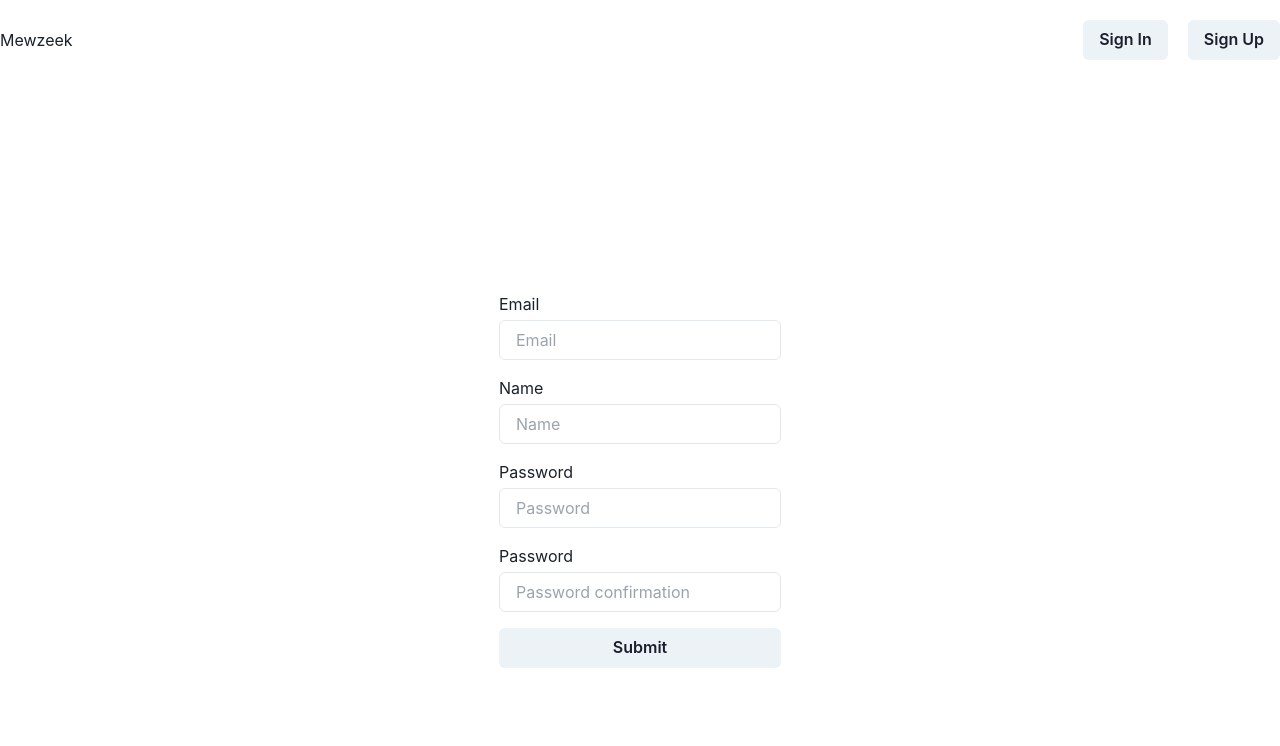
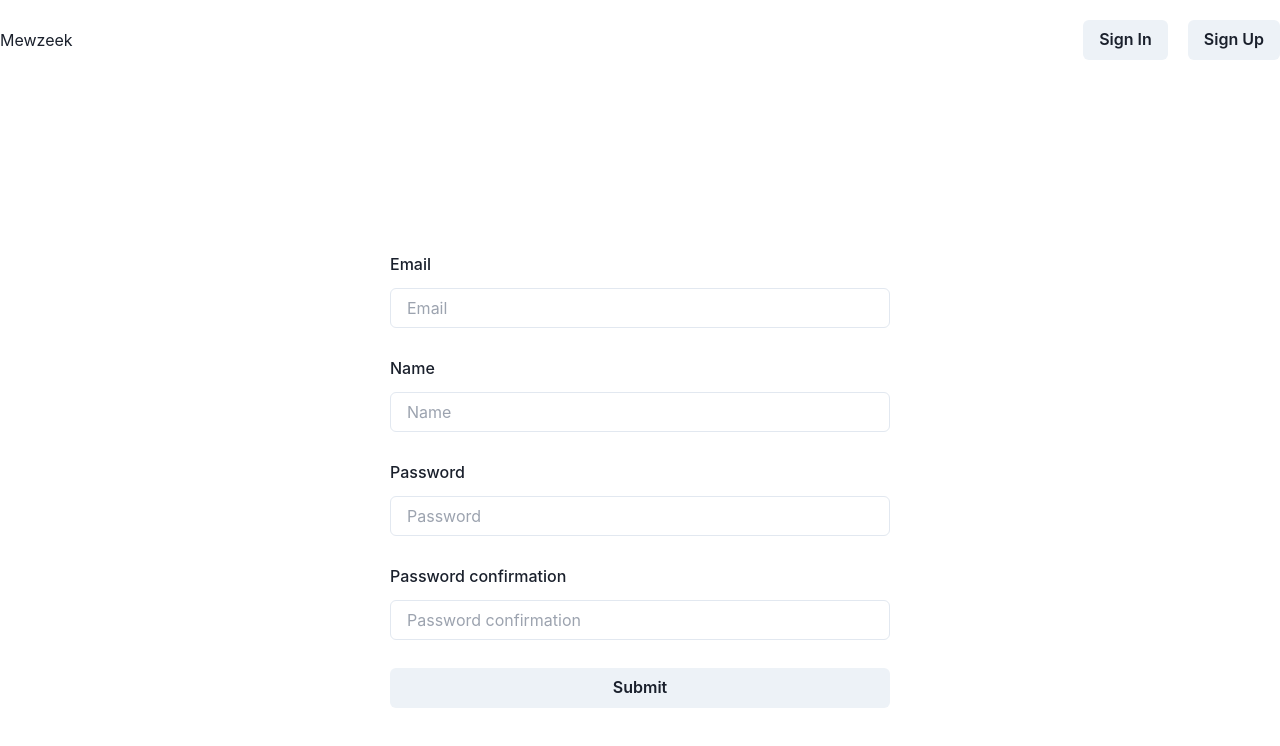
Before and after one commit to Vterebenin/mewzeek-front, a React (Vite) app: page /sign-in in a window 1280 px wide. Shown: the top 746 px of the page. Built offline with nearby package versions, Linux system fonts and the light colour scheme.

Commit message:
feat: added input and validation errors components

```diff
--- /dev/null
+++ b/src/api/http.tsx
@@ -0,0 +1,8 @@
+import axios from "axios";
+
+const http = axios.create({
+  // todo: make an env var
+  baseURL: "http://localhost:8000/api/",
+});
+
+export default http;
--- a/src/components/Registration.tsx
+++ b/src/components/Registration.tsx
@@ -1,26 +1,41 @@
+import http from "@/api/http";
 import { Button, Input } from "@chakra-ui/react";
-import axios, { AxiosError } from "axios";
-import { useState } from "react";
+import { AxiosError } from "axios";
+import { ChangeEvent, useState } from "react";
+import TheInput from "@/components/common/TheInput";
 
-const http = axios.create({
-  baseURL: "http://localhost:8000/api/",
-});
-
+interface RegistrationForm {
+  email: string;
+  password: string;
+  name: string;
+  passwordConfirmation: string;
+}
+const DEFAULT_FORM = {
+  email: "",
+  password: "",
+  name: "",
+  passwordConfirmation: "",
+};
 function Registration() {
   const [errors, setErrors] = useState<ValidationErrorObject>({});
+  const [form, setForm] = useState<RegistrationForm>({ ...DEFAULT_FORM });
+  const handleChange = (e: ChangeEvent) => {
+    const { name, value } = e.target as typeof e.target & {
+      name: string;
+      value: string;
+    };
+    const newErrors = { ...errors };
+    delete newErrors[name];
+    setErrors(newErrors);
+    setForm({
+      ...form,
+      [name]: value,
+    });
+  };
   const onSubmit = async (e: React.SyntheticEvent) => {
     e.preventDefault();
     setErrors({});
-    const target = e.target as typeof e.target & {
-      email: { value: string };
-      password: { value: string };
-      name: { value: string };
-      passwordConfirmation: { value: string };
-    };
-    const email = target.email.value; // typechecks!
-    const password = target.password.value; // typechecks!
-    const name = target.name.value; // typechecks!
-    const passwordConfirmation = target.passwordConfirmation.value; // typechecks!
+    const { email, password, passwordConfirmation, name } = form;
     try {
       await http.post("auth/register", {
         email,
@@ -38,49 +53,53 @@ function Registration() {
     }
   };
   return (
-    <div className="mx-auto flex justify-center items-center h-[100vh]">
+    <div className="mx-auto flex justify-center items-center min-h-[100vh]">
       <form
         onSubmit={(e: React.SyntheticEvent) => onSubmit(e)}
-        className="flex gap-4 flex-col"
+        className="flex gap-4 flex-col max-w-[500px] w-full"
       >
-        <div className="flex gap-1 flex-col">
-          <label htmlFor="email">Email</label>
-          <Input
-            id="email"
+        <TheInput
+          className="flex gap-1 flex-col"
           name="email"
+          value={form.email}
+          onChange={(e) => handleChange(e)}
           placeholder="Email"
+          label="Email"
           isInvalid={!!errors.email}
+          errorText={errors.email}
         />
-        </div>
-        <div className="flex gap-1 flex-col">
-          <label htmlFor="name">Name</label>
-          <Input
-            id="name"
+        <TheInput
+          className="flex gap-1 flex-col"
           name="name"
           placeholder="Name"
+          label="Name"
+          value={form.name}
+          onChange={(e) => handleChange(e)}
           isInvalid={!!errors.name}
+          errorText={errors.name}
         />
-        </div>
-        <div className="flex gap-1 flex-col">
-          <label htmlFor="password">Password</label>
-          <Input
-            id="password"
+        <TheInput
+          className="flex gap-1 flex-col"
           name="password"
+          label="Password"
           placeholder="Password"
           type="password"
+          value={form.password}
+          onChange={(e) => handleChange(e)}
           isInvalid={!!errors.password}
+          errorText={errors.password}
         />
-        </div>
-        <div className="flex gap-1 flex-col">
-          <label htmlFor="passwordConfirmation">Password</label>
-          <Input
-            id="passwordConfirmation"
+        <TheInput
+          className="flex gap-1 flex-col"
           name="passwordConfirmation"
+          label="Password confirmation"
           placeholder="Password confirmation"
           type="password"
+          value={form.passwordConfirmation}
+          onChange={(e) => handleChange(e)}
           isInvalid={!!errors.password}
+          errorText={errors.password}
         />
-        </div>
         <Button type="submit">Submit</Button>
       </form>
     </div>
--- /dev/null
+++ b/src/components/common/TheInput.tsx
@@ -0,0 +1,63 @@
+import {
+  FormControl,
+  FormErrorMessage,
+  FormHelperText,
+  FormLabel,
+  Input,
+} from "@chakra-ui/react";
+import { ChangeEventHandler } from "react";
+
+interface TheInputProps {
+  className?: string;
+  type?: string;
+  onChange: ChangeEventHandler;
+  value: string | number;
+  isInvalid?: boolean;
+  label?: string;
+  placeholder?: string;
+  helperText?: string;
+  errorText?: string | ValidationErrorItem[];
+  name?: string;
+}
+
+function TheInput({
+  type,
+  onChange,
+  value,
+  isInvalid,
+  label,
+  placeholder,
+  helperText,
+  errorText,
+  name,
+  ...args
+}: TheInputProps) {
+  const errors = Array.isArray(errorText) ? (
+    <ul>
+      {errorText.map((item) => (
+        <li>{item.message}</li>
+      ))}
+    </ul>
+  ) : (
+    errorText
+  );
+  return (
+    <FormControl isInvalid={isInvalid} {...args}>
+      <FormLabel>{label}</FormLabel>
+      <Input
+        name={name}
+        type={type}
+        value={value}
+        onChange={onChange}
+        placeholder={placeholder}
+      />
+      {!isInvalid ? (
+        <FormHelperText>{helperText}</FormHelperText>
+      ) : (
+        <FormErrorMessage>{errors}</FormErrorMessage>
+      )}
+    </FormControl>
+  );
+}
+
+export default TheInput;
```
Lines whose indentation alone changed are shown as unchanged.
